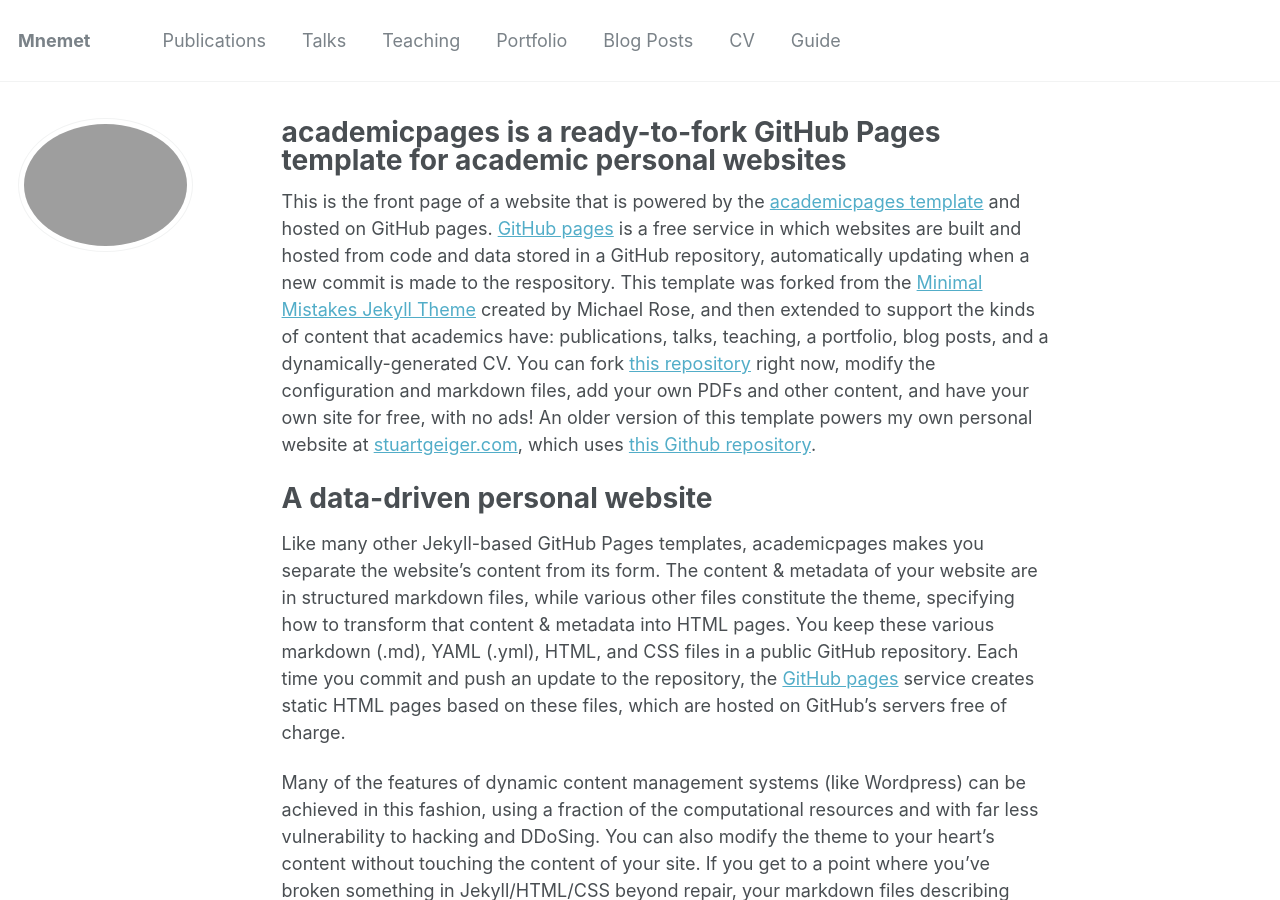
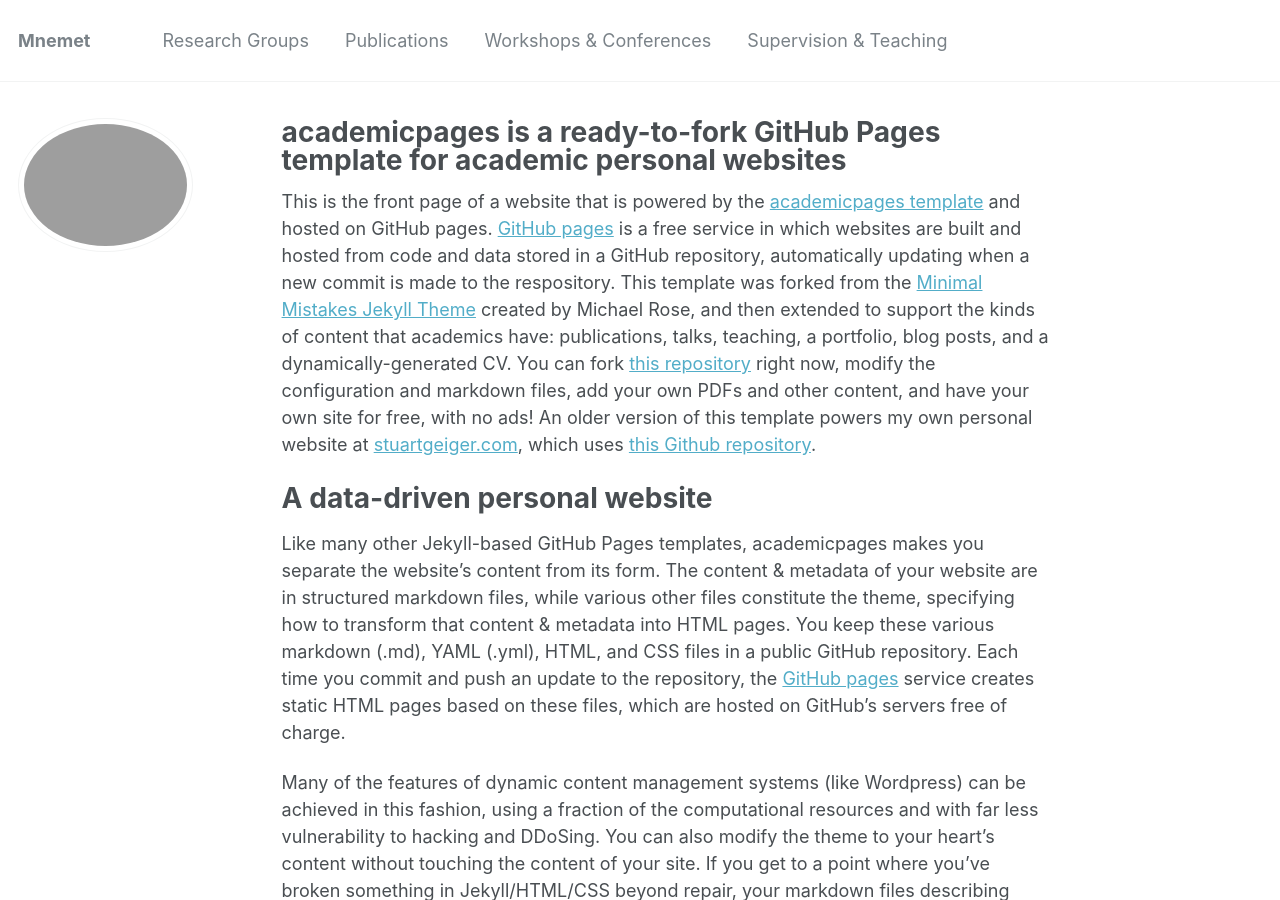
Before and after one commit to rossiniluca/Mnemet, a Jekyll site: the page built from _pages/about.md, in a window 1280 px wide and 900 px high. Built offline with Jekyll 4.4.1, drawn with Linux system fonts in a browser that asks for light colours.

Commit message:
Update navigation.yml

```diff
--- a/_data/navigation.yml
+++ b/_data/navigation.yml
@@ -1,22 +1,10 @@
 # main links links
 main:
+  - title: "Research Groups"
+    url: /groups/
   - title: "Publications"
     url: /publications/
-
-  - title: "Talks"
-    url: /talks/
-
-  - title: "Teaching"
+  - title: "Workshops & Conferences"
+    url: /workshops/
+  - title: "Supervision & Teaching"
     url: /teaching/
-
-  - title: "Portfolio"
-    url: /portfolio/
-
-  - title: "Blog Posts"
-    url: /year-archive/
-
-  - title: "CV"
-    url: /cv/
-
-  - title: "Guide"
-    url: /markdown/
```
